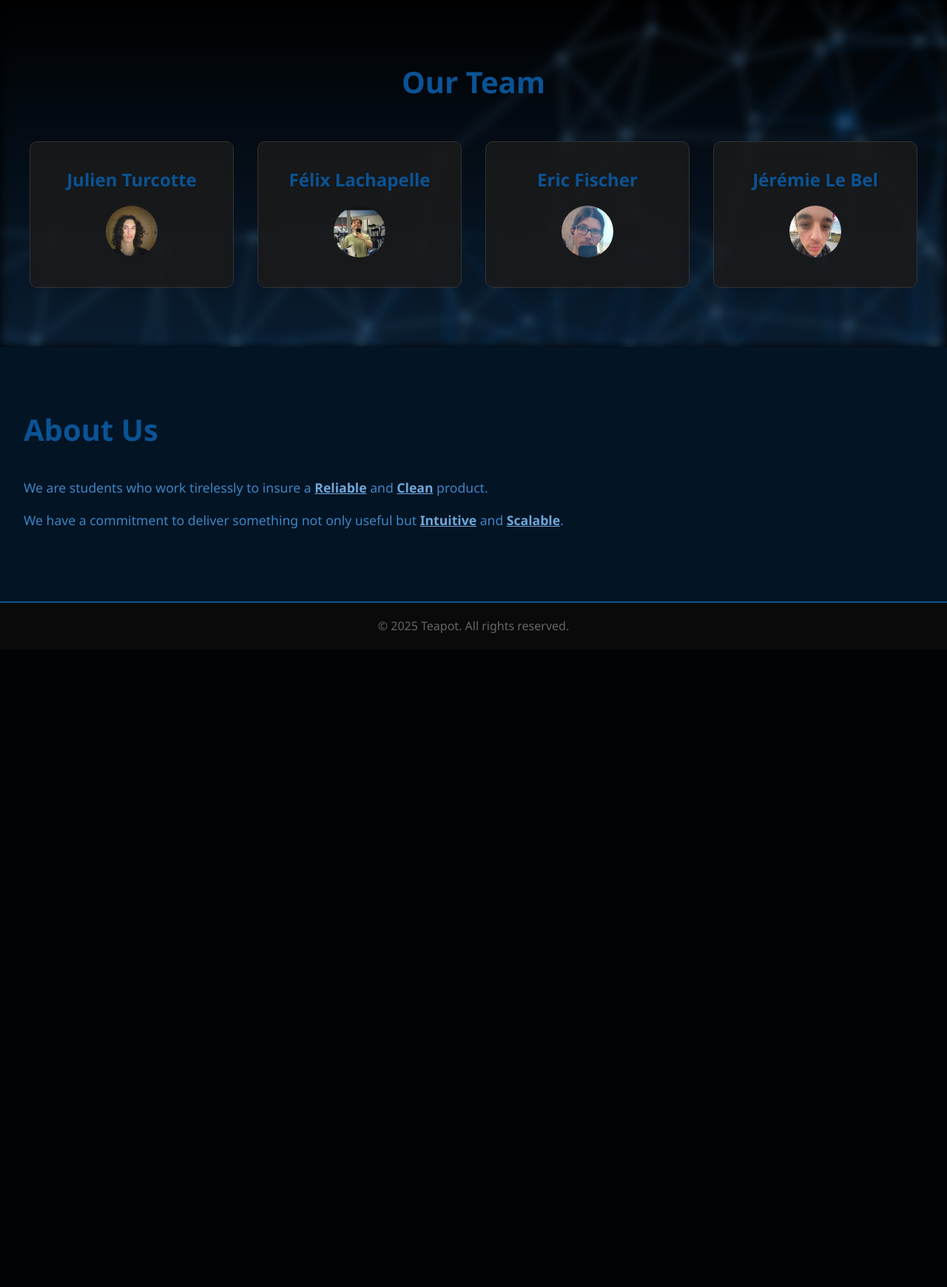
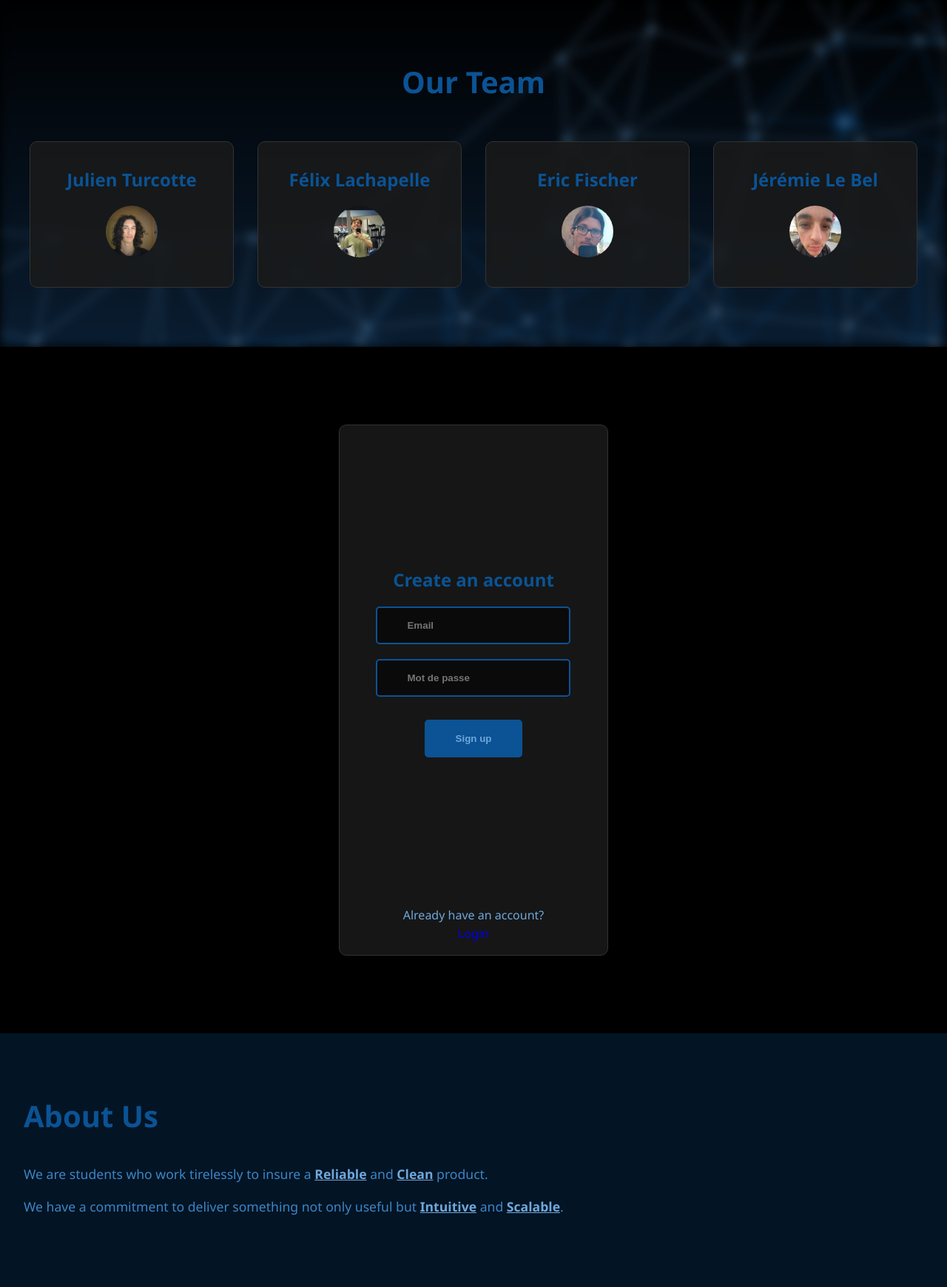
Before and after one commit to ShazamForDrones/TeamTeapot_Website, a Flask app: page / in a window 1280 px wide. Shown: the part 2052-3792 px from the top of the page at 74% size. Before the commit the page ends 2908 px from the top, so only its background shows below. Run offline with Flask 3, Linux system fonts and the light colour scheme.

Commit message:
index register not working at the moment
( new bug )

```diff
--- a/static/css/style.css
+++ b/static/css/style.css
@@ -361,3 +361,24 @@
             justify-content: center;
             align-items: center;
         }
+
+        .loginContainerindex{
+            width: 100%;
+            height: 40rem;
+            display: flex;
+            flex-direction: column;
+            align-items: center;
+            justify-content: center;
+        }
+        .backgroundcontainerregister{
+            width: 30%;
+            background: rgba(26, 26, 26, 0.85);
+            backdrop-filter: blur(5px);
+            border-radius: 10px;
+            border: 1px solid #333;
+            text-align: center;
+        }
+
+        #reg{
+            background: #000000;
+        }
--- a/templates/index.html
+++ b/templates/index.html
@@ -30,7 +30,7 @@
                 <div class="hero-text">
                     <h1>A new step in A.I. drone detection</h1>
                     <p></p>
-                    <a href="#features" class="cta-button">Get Started</a>
+                    <a href="#reg" class="cta-button">Get Started</a>
                 </div>
         </div>
     </section>
@@ -133,6 +133,23 @@
         </div>
     </section>
 
+    <section class="Registersec" id="reg" style="padding: 9rem 2rem;">
+        <div class="loginContainerindex">
+            <div class="backgroundcontainerregister">
+        <form class="loginContainerindex" method="POST">
+            <h2 style="color: #0b5394;padding-bottom: 3%">Create an account</h2>
+            <input class="cta-input" type="email" name="email" placeholder="Email" required style="margin: 5px;" ><br>
+            <input class="cta-input" type="password" name="password" placeholder="Mot de passe" required style="margin: -10px;"><br>
+            <button class="cta-button loginBtn" type="submit">Sign up</button>
+        </form>
+        <div id="registerFooter" style="padding-top: 10px;">
+            <p>Already have an account?</p>
+            <a href="/login" style="text-decoration: none">Login</a>
+        </div>
+          </div>
+    </div>
+    </section>
+
     <section class="about" id="about">
         <h2>About Us</h2>
         <p style="color: #3d85c6">We are students who work tirelessly to insure a <span style="color: #6fa8dc;font-weight: bold;text-decoration: underline;">Reliable</span> and <span style="color: #6fa8dc;font-weight: bold;text-decoration: underline;">Clean</span> product.</p>
--- a/templates/login.html
+++ b/templates/login.html
@@ -22,8 +22,8 @@
         </nav>
     </header>
 
+        {% if error == True %}
     <div class="loginContainer">
-        {% if error == True %}
         <p>User or password not valid</p>
         {% endif %}
         <form class="loginContainer" method="POST">
```
Also changed, not shown: static/img/AnimatedShape.svg (added), static/img/bcksignup.svg (added).
